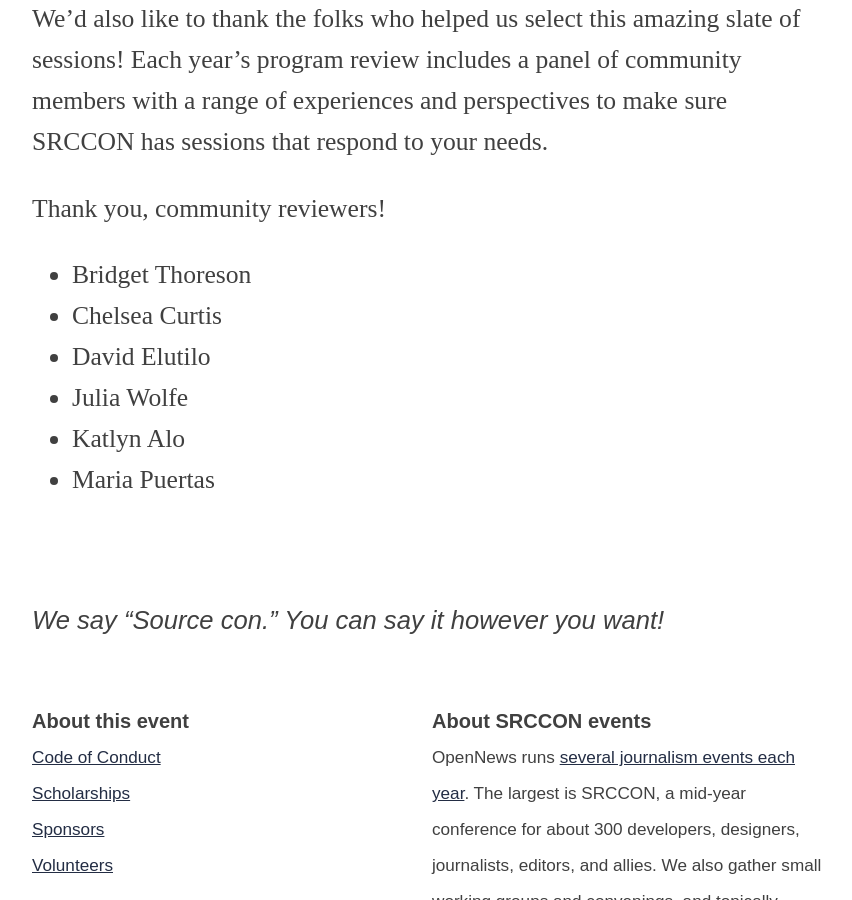
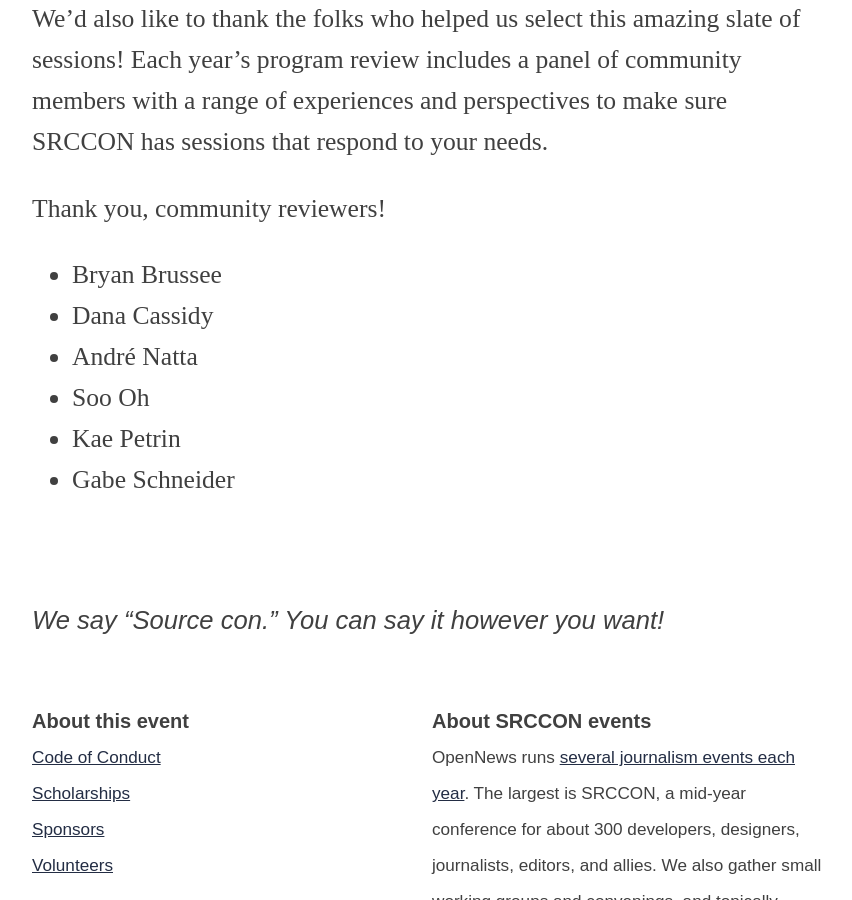
Before and after one commit to OpenNews/srccon-2025, a Jekyll site: the page built from program.md, in a window 1280 px wide and 900 px high, scrolled down 20100 px. Shown: the whole window, without its empty margins (208-1060 px from the left). Built offline with Jekyll 4.4.1, drawn with Linux system fonts in a browser that asks for light colours; nearby versions of some CDN libraries; some web fonts are replaced.

Commit message:
update community reviewers

```diff
--- a/program.md
+++ b/program.md
@@ -43,9 +43,9 @@ We'd also like to thank the folks who helped us select this amazing slate of ses
 
 Thank you, community reviewers!
 
-* Bridget Thoreson
-* Chelsea Curtis
-* David Elutilo
-* Julia Wolfe
-* Katlyn Alo
-* Maria Puertas
+* Bryan Brussee
+* Dana Cassidy
+* André Natta
+* Soo Oh
+* Kae Petrin
+* Gabe Schneider
```
